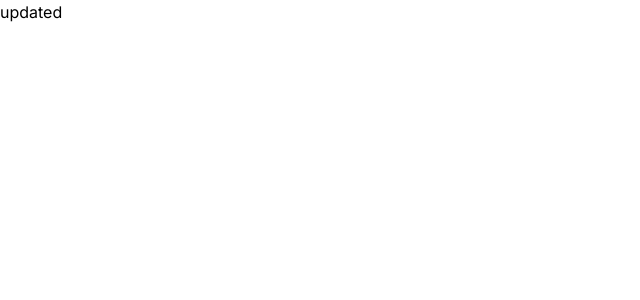
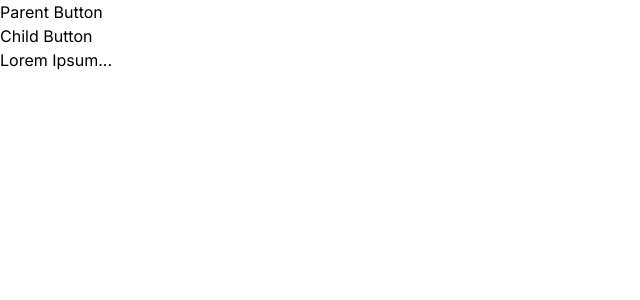
Before and after one commit to KingJulius/react-fundamentals-practice, a Next.js app: page / in a window 1280 px wide. Shown: the top 300 px of the page, without its empty margins (0-640 px from the left). Built offline with nearby package versions, Linux system fonts and the light colour scheme.

Commit message:
Added UseImperativeHandle Component (#8)

```diff
--- /dev/null
+++ b/app/_components/UseImperativeHandle/Button.tsx
@@ -0,0 +1,22 @@
+import React, { forwardRef, useImperativeHandle, useState } from "react";
+
+const Button = forwardRef((props, ref) => {
+  const [toggle, setToggle] = useState(true);
+
+  useImperativeHandle(ref, () => ({
+    alterToggle() {
+      setToggle((prev) => !prev);
+    },
+  }));
+
+  return (
+    <div>
+      <button onClick={() => setToggle((prev) => !prev)}>Child Button</button>
+      {toggle && <p>Lorem Ipsum...</p>}
+    </div>
+  );
+});
+
+Button.displayName = "Button";
+
+export default Button;
--- /dev/null
+++ b/app/_components/UseImperativeHandle/UseImperativeHandle.tsx
@@ -0,0 +1,23 @@
+"use client";
+
+import React, { useRef } from "react";
+import Button from "./Button";
+import { ButtonHandle } from "@/app/_types/types";
+
+// Challenge: To control text inside child from parent
+// can't pass state from parent to childen as props & as don't want to expose the state to parent
+// Example toggling a snackbar whenever an event happens. Action of creating one happens outside Snackbar component.
+export const UseImperativeHandle = () => {
+  const btnRef = useRef<ButtonHandle>(null);
+  const clickHandler = () => {
+    if (btnRef.current) {
+      btnRef.current.alterToggle();
+    }
+  };
+  return (
+    <div>
+      <button onClick={clickHandler}>Parent Button</button>
+      <Button ref={btnRef} />
+    </div>
+  );
+};
--- /dev/null
+++ b/app/_components/UseImperativeHandle/index.ts
@@ -0,0 +1 @@
+export { UseImperativeHandle } from './UseImperativeHandle'
--- a/app/page.tsx
+++ b/app/page.tsx
@@ -4,7 +4,8 @@
 // import { UseCallback } from "@/@/@/UseCallback";
 // import { UseRef } from "@/@/@/UseRef";
 // import { UseReducer } from "@/@/@/UseReducer";
-import { UseLayoutEffect } from "@/@/@/UseLayoutEffect";
+// import { UseLayoutEffect } from "@/@/@/UseLayoutEffect";
+import { UseImperativeHandle } from "@/@/@/UseImperativeHandle";
 
 
 export default function Home() {
@@ -16,7 +17,8 @@ export default function Home() {
     {/* <UseCallback /> */}
     {/* <UseRef /> */}
     {/* <UseReducer /> */}
-    <UseLayoutEffect />
+    {/* <UseLayoutEffect /> */}
+    <UseImperativeHandle />
   </div>
   );
 }
```
Also changed, not shown: app/_types/types.ts (+9 -0 lines).
